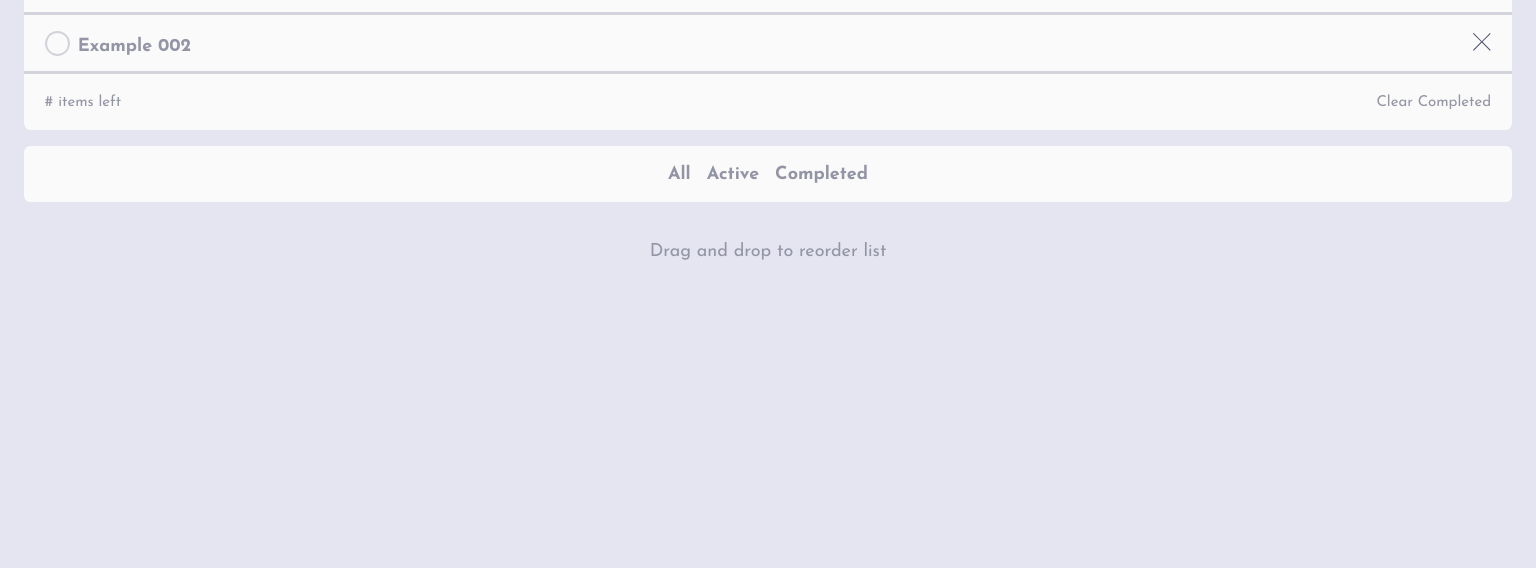
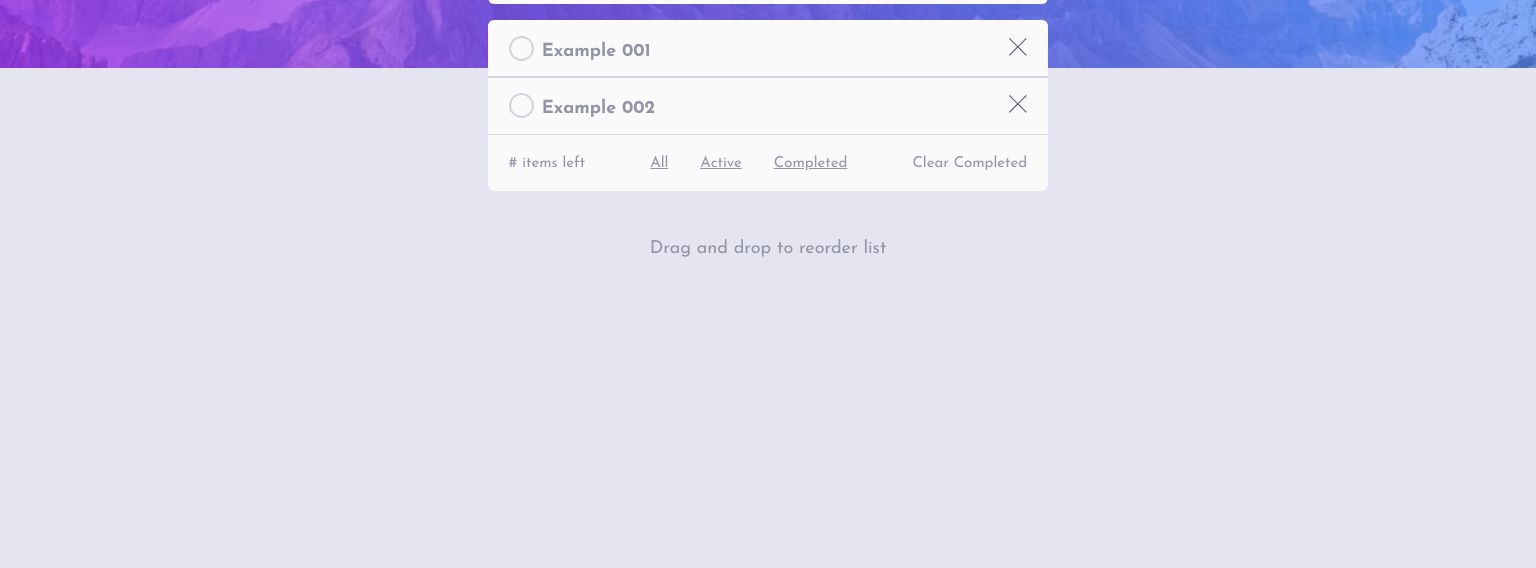
Before and after one commit to ktorres63/To-Do-App-FM, a website built with webpack: page src/index.html in a window 1536 px wide. Shown: the part 232-800 px from the top of the page. Built offline with nearby package versions, Linux system fonts and the light colour scheme.

Commit message:
Add desktop mode using mediaqueries

```diff
--- a/src/index.html
+++ b/src/index.html
@@ -15,9 +15,7 @@
     <title>Frontend Mentor | Todo app</title>
   </head>
   <body>
-    <div class="background">
-      <img src="./images/bg-mobile-light.jpg" alt="background" />
-    </div>
+    <div class="background"></div>
     <div class="container">
       <header>
         <h1>TODO</h1>
@@ -56,13 +54,18 @@
           <!-- Add dynamic number -->
           <div class="footer-list">
             <p># items left</p>
-            <button id="clearCompleted">Clear Completed</button>
+            <section class="buttons-footer">
+              <a href="#" class="btn-All">All</a>
+              <a href="#" class="btn-active">Active</a>
+              <a href="#" class="btn-completed">Completed</a>
+            </section>
+            <a id="clearCompleted">Clear Completed</a>
           </div>
         </section>
         <section class="buttons">
-          <button id="btn-All">All</button>
-          <button id="btn-active">Active</button>
-          <button id="btn-completed">Completed</button>
+          <a href="#" class="btn-All">All</a>
+          <a href="#" class="btn-active">Active</a>
+          <a href="#" class="btn-completed">Completed</a>
         </section>
       </main>
       <p class="message-drag">Drag and drop to reorder list</p>
--- a/src/styles.css
+++ b/src/styles.css
@@ -33,6 +33,8 @@
 }
 
 body {
+  display: flex;
+  justify-content: center;
   font-size: 18px;
   font-weight: 400;
   color: var(--dark-grayish-blue);
@@ -40,11 +42,20 @@ body {
   background-color: var(--very-light-grayish-blue);
 }
 .background {
+  background-image: url("./images/bg-mobile-light.jpg");
+  background-repeat: no-repeat;
+  background-size: cover;
   position: absolute;
+  top: 0;
+  left: 0;
   z-index: -1;
   width: 100%;
-  height: 100vh;
+  height: 200px;
+  display: block;
 }
+
+
+
 header {
   display: flex;
   flex-direction: row;
@@ -63,7 +74,7 @@ h1 {
   color: var(--very-light-gray);
 }
 .container {
-  padding: 2.5rem 1.5rem;
+  padding-top: 2.5rem;
   display: flex;
   gap: 2.5rem;
   flex-direction: column;
@@ -98,18 +109,18 @@ form #newTodo {
 section.list-container {
   display: flex;
   flex-direction: column;
-  gap: 0.2rem;
+  gap: 0.1rem;
   background-color: var(--light-grayish-blue);
   border-radius: var(--border-radius);
   overflow: hidden;
 }
-ul#todoList{
+ul#todoList {
   display: flex;
   flex-direction: column;
-  gap: 0.2rem;
+  gap: 0.1rem;
 }
 
-ul#todoList li{
+ul#todoList li {
   display: flex;
   height: 3.5rem;
   background-color: var(--very-light-gray);
@@ -118,21 +129,21 @@ ul#todoList li{
   align-items: center;
 }
 
-div.li-text{
+div.li-text {
   display: flex;
   align-items: end;
   gap: 0.5rem;
   color: var(--dark-grayish-blue);
   font-weight: 700;
 }
-div.li-text>span.round {
+div.li-text > span.round {
   align-self: center;
   width: 25px;
   height: 25px;
   border-radius: 50%;
   border: 2px solid var(--light-grayish-blue);
 }
-li.todo-item>button{
+li.todo-item > button{
   background-color: var(--very-light-gray);
   border: none;
 }
@@ -147,13 +158,15 @@ div.footer-list {
   padding: 0.8rem 1.3rem;
 }
 
-div.footer-list button{
+div.footer-list a{
   color: var(--dark-grayish-blue);
   background: none;
   border: none;
   font-size: 15px;
 }
-
+div.footer-list>.buttons-footer{
+  display:none
+}
 section.buttons {
   display: flex;
   height: 3.5rem;
@@ -163,15 +176,33 @@ section.buttons {
   background-color: var(--very-light-gray);
   border-radius: var(--border-radius);
 }
-section.buttons button {
+section.buttons a{
   color: var(--dark-grayish-blue);
   background: none;
   border: none;
   font-size: 18px;
   font-weight: 700;
-
 }
 
 p.message-drag {
   align-self: center;
 }
+/* desktop */
+@media (min-width: 1440px) {
+  .background {
+    background-image: url("./images/bg-desktop-light.jpg"); /* Cambia la imagen de fondo para desktop */
+    height: 300px; /* Ajusta la altura para desktop */
+  }
+  .container {
+    padding-top: 6rem ;
+    gap: 3rem;
+    width: 35rem;
+  }
+  section.buttons{
+    display: none;
+  }
+  div.footer-list>.buttons-footer{
+    display:flex;
+    gap:2rem;
+  }
+}
```
